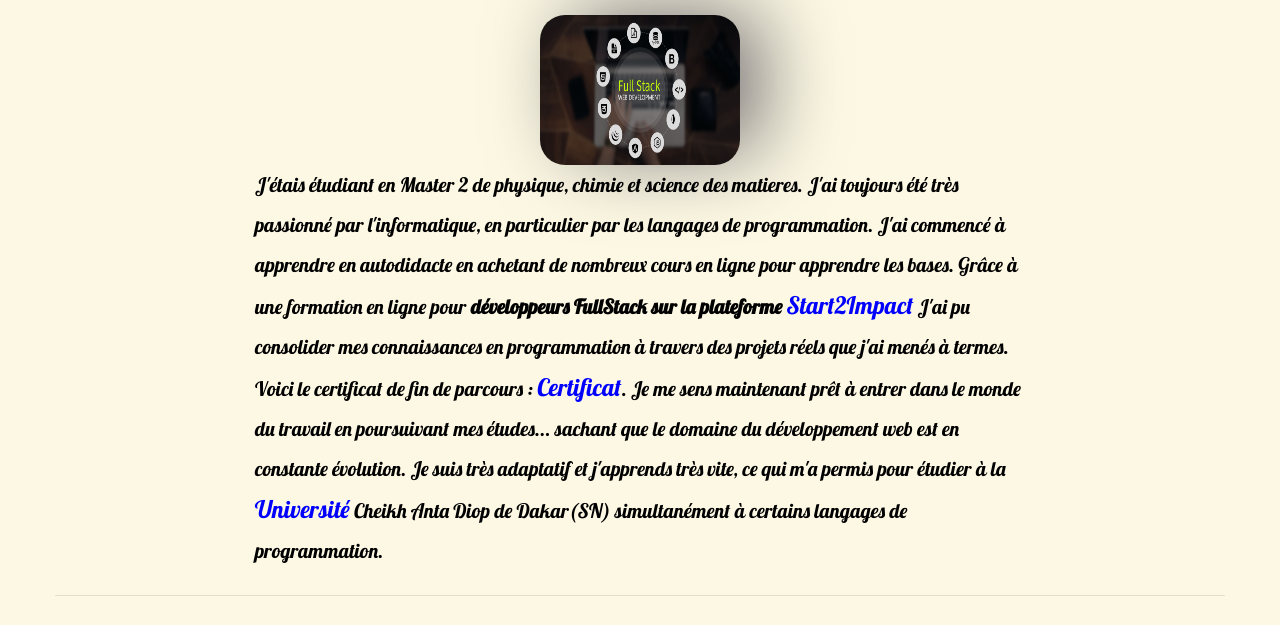
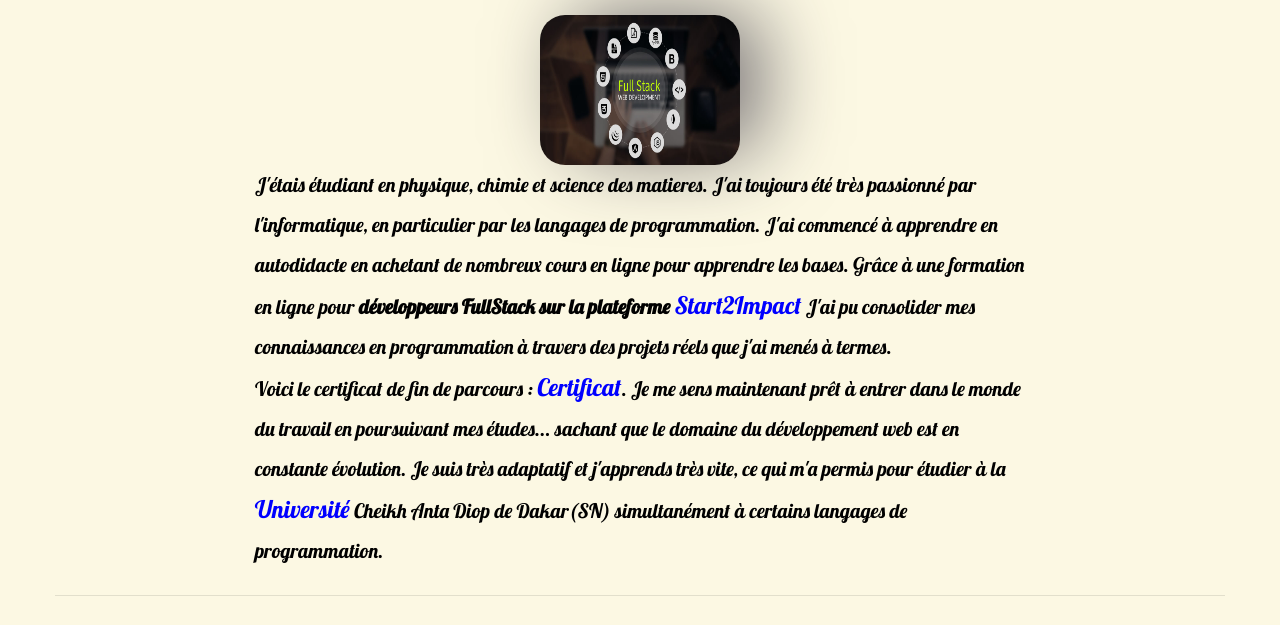
Before and after one commit to Amar1921/amar_fr, a plain HTML site: page about.html in a window 1280 px wide. Shown: the part 151-776 px from the top of the page. Drawn offline with nearby package versions, Linux system fonts and the light colour scheme.

Commit message:
mis a jour about.html

```diff
--- a/about.html
+++ b/about.html
@@ -33,7 +33,7 @@
         </div>
         <div class="col-8">
             <article class="aboutMe">
-                J'étais étudiant en Master 2 de physique, chimie et science des matieres.
+                J'étais étudiant en physique, chimie et science des matieres.
                 J'ai toujours été très passionné par l'informatique, en particulier par les langages de
                 programmation. J'ai commencé à apprendre en autodidacte en achetant de nombreux cours
                 en ligne pour apprendre les bases. Grâce à une formation en ligne pour <span style="font-weight : bold">développeurs
```
